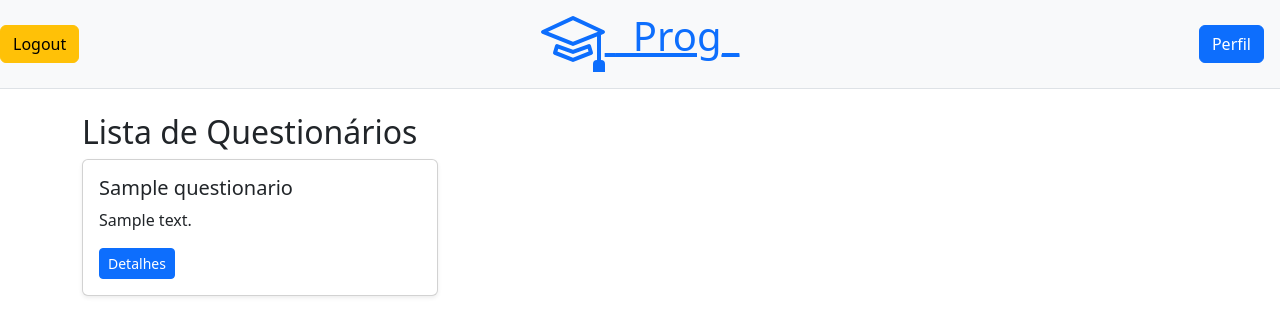
After one commit to WesleyMBezerra/prog, a Django app: page /questionarios-publicos/ in a window 1280 px wide. The commit adds this page. Shown: the top 336 px of the page. Run offline with Django 5.2, Linux system fonts and the light colour scheme; tables that the repository leaves empty hold one stand-in row (values such as "Sample post").

Commit message:
Logout e Lista de questionários sem excluir funcionando

```diff
--- a/prog/templates/pages/home.html
+++ b/prog/templates/pages/home.html
@@ -18,6 +18,7 @@
                 <h1>Vamos práticar python !</h1>
                 <br>
                 <p>Este é um exemplo de texto que fica ao lado de uma imagem. Com o Bootstrap, você consegue criar esse layout facilmente, adaptando-o a diferentes tamanhos de tela. Esse layout é ideal para exibir informações breves ao lado de uma imagem ilustrativa.</p>
+                <a href = "/questionarios-publicos/ "class = "btn btn-success">Começar</a>
             </div>
         </div>
     </div>
--- a/prog/templates/pages/questoes/lista_questionario.html
+++ b/prog/templates/pages/questoes/lista_questionario.html
@@ -37,7 +37,9 @@
                     {% endif %}
                     <div class="d-flex justify-content-between mt-3">
                         <a href="{% url 'detalhe_questionario' questionario.id %}" class="btn btn-primary btn-sm">Responder</a>
+
                         <a href="{% url 'excluir_questionario' questionario.id %}" class="btn btn-danger btn-sm">Excluir</a>
+
                     </div>
                 </div>
             </div>
--- /dev/null
+++ b/prog/templates/pages/questoes/lista_questionarios_publica.html
@@ -0,0 +1,20 @@
+{% include "parties/header.html" %}
+
+<div class="container mt-4">
+    <h2>Lista de Questionários</h2>
+    <div class="row">
+        {% for questionario in questionarios %}
+        <div class="col-md-4">
+            <div class="card mb-4 shadow-sm">
+                <div class="card-body">
+                    <h5 class="card-title">{{ questionario.titulo }}</h5>
+                    <p class="card-text">{{ questionario.descricao|truncatechars:100 }}</p>
+                    <div class="d-flex justify-content-between mt-3">
+                        <a href="{% url 'detalhe_questionario' questionario.id %}" class="btn btn-primary btn-sm">Detalhes</a>
+                    </div>
+                </div>
+            </div>
+        </div>
+        {% endfor %}
+    </div>
+</div>
--- a/prog/templates/parties/header.html
+++ b/prog/templates/parties/header.html
@@ -39,5 +39,11 @@
               Perfil
           </a>
       </div>
+      <div class="position-absolute start-0 me-3">
+        <form method="post" action="{% url 'logout' %}" >
+          {% csrf_token %}
+          <button type="submit" class="btn btn-warning">Logout</button>
+      </form>
+              </div>
 
     </header>
--- a/prog/views.py
+++ b/prog/views.py
@@ -3,7 +3,7 @@ from django.shortcuts import render, redirect, render, get_object_or_404
 # Create your views here.
 from .forms import UsuarioForm
 from django.contrib.auth.hashers import make_password,check_password
-from django.http import HttpResponse,  HttpResponseForbidden
+from django.http import  HttpResponseForbidden
 
 
 from django.contrib import messages
@@ -15,10 +15,13 @@ from django.views.generic import ListView, CreateView, UpdateView, DeleteView, D
 from django.urls import reverse_lazy
 
 from .forms import QuestionarioForm
-from django.utils.timezone import now
+
+from django.contrib.auth import logout
 
 
-from django.contrib.auth.mixins import UserPassesTestMixin,LoginRequiredMixin
+def lista_questionarios_publica(request):
+    questionarios = Questionario.objects.all()
+    return render(request, 'pages/questoes/lista_questionarios_publica.html', {'questionarios': questionarios})
 
 
 
@@ -76,7 +79,7 @@ def login(request):
 def logout(request):
 
     logout(request)
-    return redirect('login')  # Redireciona para a página de login após o logout
+    return redirect('/login/')  # Redireciona para a página de login após o logout
 
 
 def perfil(request):
--- a/projeto/settings.py
+++ b/projeto/settings.py
@@ -38,7 +38,7 @@ INSTALLED_APPS = [
     'django.contrib.sessions',
     'django.contrib.messages',
     'django.contrib.staticfiles',
-    'prog'
+    'prog',
 ]
 
 MIDDLEWARE = [
@@ -129,7 +129,7 @@ STATICFILES_DIRS = [
 
 DEFAULT_AUTO_FIELD = 'django.db.models.BigAutoField'
 
-
+LOGIN_URL = '/login/'
 LOGIN_REDIRECT_URL = 'perfil'  # Nome da URL da página principal
 LOGOUT_REDIRECT_URL = 'login'
 
--- a/projeto/urls.py
+++ b/projeto/urls.py
@@ -20,6 +20,7 @@ from prog import views
 
 from django.conf import settings
 from django.conf.urls.static import static
+from django.contrib.auth.views import LogoutView
 
 urlpatterns = [
     path('admin/', admin.site.urls),
@@ -27,7 +28,7 @@ urlpatterns = [
     path("exercicios/", views.exercicio, name="exercicios"),
     path("cadastrar/", views.cadastrar, name ="cadastrar"),
     path("login/", views.login, name ="login"),
-    path('logout/', views.logout, name='logout'),
+    path('logout/', LogoutView.as_view(), name='logout'),
     path("perfil/", views.perfil, name="perfil"),
     path("basico/", views.basico, name="basico" ),
     path('questoes/', views.QuestaoListView.as_view(), name='lista_questoes'),
@@ -39,7 +40,8 @@ urlpatterns = [
     path('questionarios/<int:pk>/', views.QuestionarioDetailView.as_view(), name='detalhe_questionario'),
     path('questionarios/<int:pk>/responder/', views.QuestionarioResponderView.as_view(), name='responder_questionario'),
     path('historico/', views.HistoricoRespostasView.as_view(), name='historico_respostas'),
-     path('questionarios/<int:pk>/excluir/', views.QuestionarioDeleteView.as_view(), name='excluir_questionario'),
+    path('questionarios/<int:pk>/excluir/', views.QuestionarioDeleteView.as_view(), name='excluir_questionario'),
+    path('questionarios-publicos/', views.lista_questionarios_publica, name='lista_questionarios_publica'),
 ]
 
 if settings.DEBUG:
```
